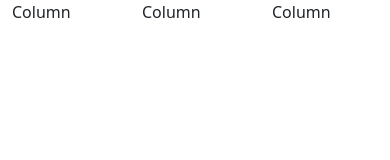
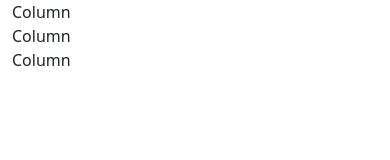
Before and after one commit to RaMaC1988/bootstrap-boilerplate, a plain HTML site: page index.html in a window 390 px wide. Drawn offline with nearby package versions, Linux system fonts and the light colour scheme.

Commit message:
column test

```diff
--- a/index.html
+++ b/index.html
@@ -14,13 +14,13 @@
   <body>
     <div class="container">
         <div class="row">
-          <div class="col">
+          <div class="col-sm-12 col-md-4">
             Column
           </div>
-          <div class="col">
+          <div class="col-sm-12 col-md-4">
             Column
           </div>
-          <div class="col">
+          <div class="col-sm-12 col-md-4">
             Column
           </div>
         </div>
```
